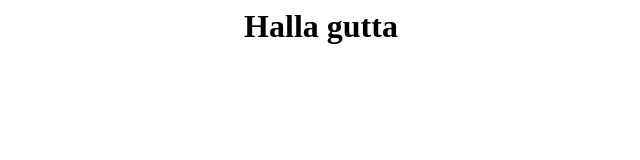
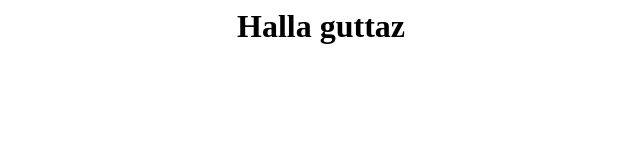
Before and after one commit to BernieMcfly/berniemcfly.github.io, a plain HTML site: page index.html in a window 1280 px wide. Shown: the whole page, without its empty margins (319-959 px from the left). Drawn offline with Linux system fonts and the light colour scheme.

Commit message:
Update index.html

```diff
--- a/index.html
+++ b/index.html
@@ -1,7 +1,7 @@
 <html>
 <body>
 
-  <h1><center>Halla gutta</center></h1>
+  <h1><center>Halla guttaz</center></h1>
   <link rel="shortcut icon" type="image/png" href="logo.png" />
 
 
```
